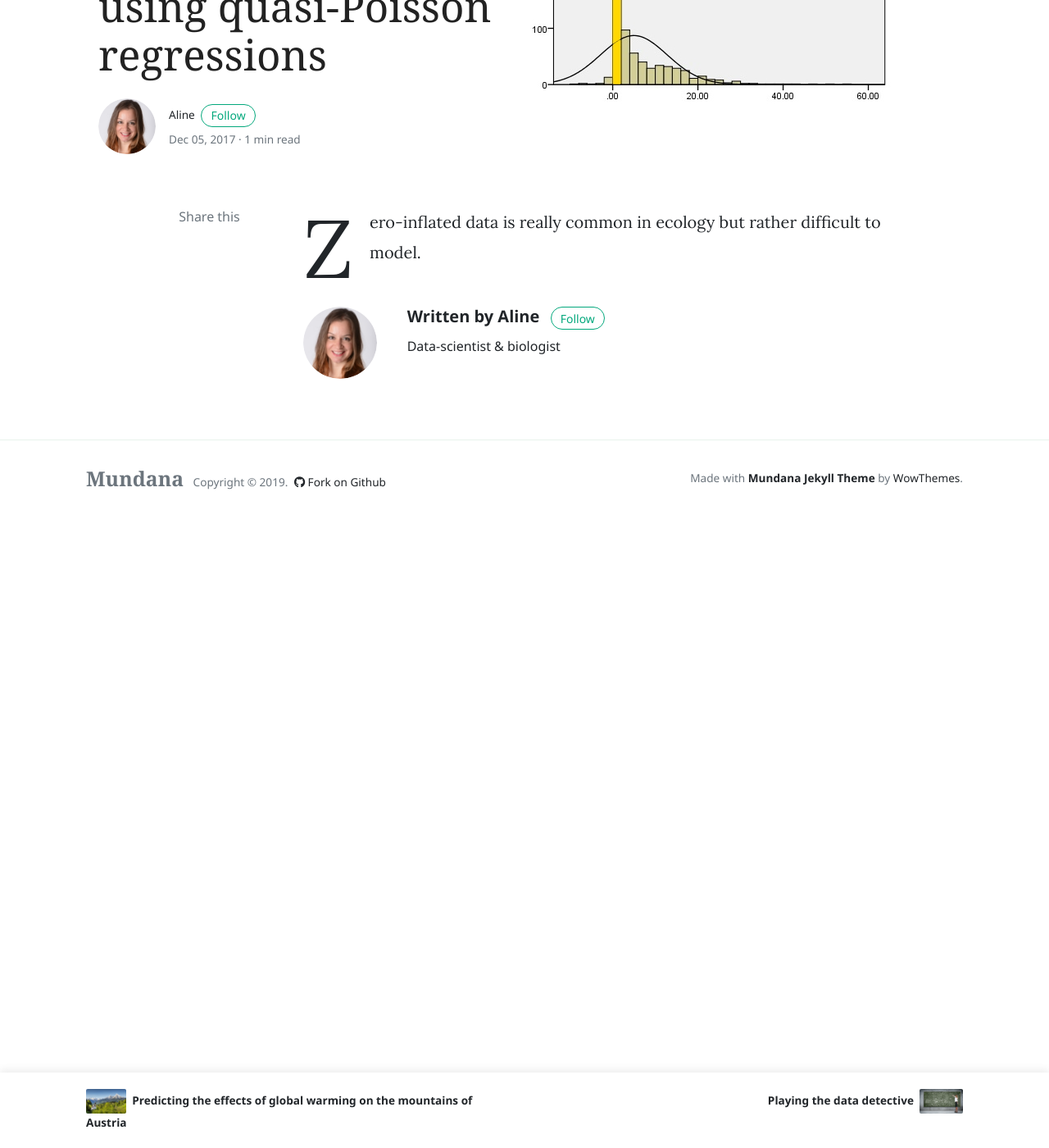
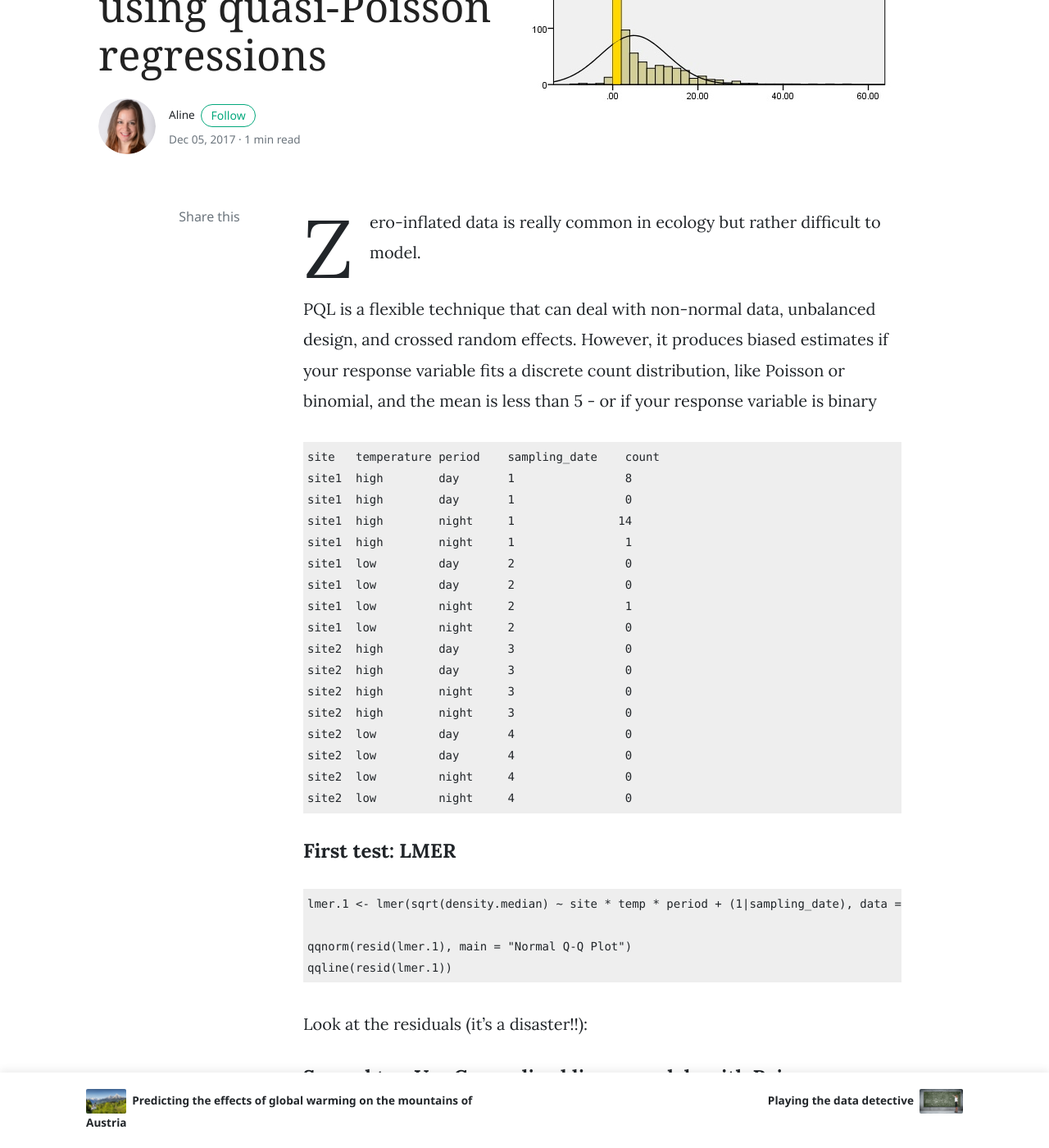
Before and after one commit to AlineQuadros/blog, a Jekyll site: the page built from _posts/2017-12-05-zero-inflated-models-quasi-poisson.md, in a window 1280 px wide and 1400 px high, scrolled down 305 px. Shown: the whole window at 82% size. Built offline with Jekyll 4.4.1, drawn with Linux system fonts in a browser that asks for light colours; nearby versions of some CDN libraries; comment, search, counter and statistics services are not loaded; some of the changed text lies outside the part shown.

Commit message:
post updates

````diff
--- a/_posts/2017-12-05-zero-inflated-models-quasi-poisson.md
+++ b/_posts/2017-12-05-zero-inflated-models-quasi-poisson.md
@@ -8,3 +8,51 @@ image: assets/images/zero-inflated.jpg
 ---
 
 Zero-inflated data is really common in ecology but rather difficult to model.
+
+PQL is a flexible technique that can deal with non-normal data, unbalanced design, and crossed random effects. However, it produces biased estimates if your response variable fits a discrete count distribution, like Poisson or binomial, and the mean is less than 5 - or if your response variable is binary
+
+```
+site   temperature period    sampling_date    count
+site1  high        day       1                8
+site1  high        day       1                0
+site1  high        night     1               14
+site1  high        night     1                1
+site1  low         day       2                0
+site1  low         day       2                0
+site1  low         night     2                1
+site1  low         night     2                0
+site2  high        day       3                0
+site2  high        day       3                0
+site2  high        night     3                0
+site2  high        night     3                0
+site2  low         day       4                0
+site2  low         day       4                0
+site2  low         night     4                0
+site2  low         night     4                0
+```
+
+#### First test: **LMER**
+
+
+```
+lmer.1 <- lmer(sqrt(density.median) ~ site * temp * period + (1|sampling_date), data = dt)
+
+qqnorm(resid(lmer.1), main = "Normal Q-Q Plot")
+qqline(resid(lmer.1))
+```
+Look at the residuals (it's a disaster!!):
+
+#### Second try. Use **Generalized linear models** with Poisson distribution:
+
+```
+glmer.1 <-  glmer(counts  ~ site * temp * period + (1|sampling_date), data= dt, family="poisson")
+
+overdisp_fun(glmer.1)
+```
+
+The function `overdisp_fun()` checks whether the model's residuals are **overdispersed**
+And indeed:
+#        chisq        ratio          rdf            p
+# 5.806295e+02 3.651758e+00 1.590000e+02 2.438708e-49
+
+#### Third try: Quasi-poisson. Using function `glmmPQL()` from package
````
Also changed, not shown: _posts/2017-05-11-studying-decomposition-cold-mountains-austria.md (+61 -43 lines), _posts/2019-01-11-modelling-mangrove-forests.md (+13 -10 lines), assets/images/bad_residuals.png (added), assets/images/bioblitz_hongkong.jpg (added), assets/images/home.jpg (deleted).
